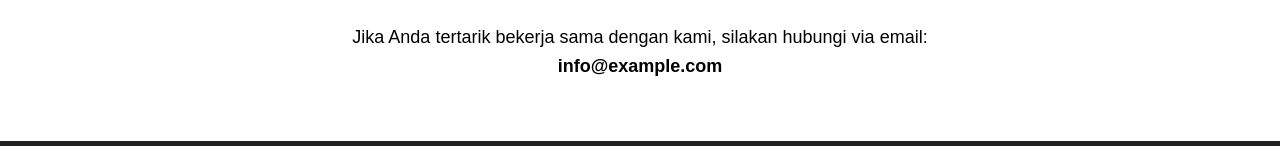
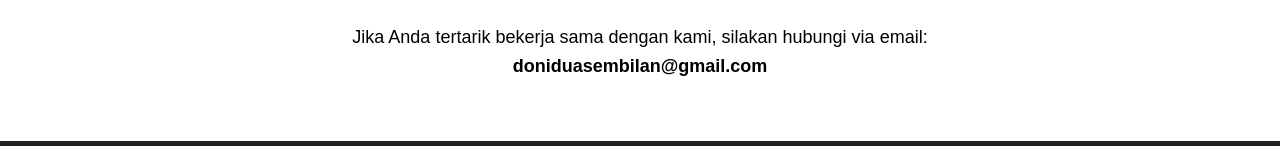
Before and after one commit to DoniAndrean/sistem_sekolah, a plain HTML site: page index.html in a window 1280 px wide. Shown: the part 1066-1212 px from the top of the page. Drawn offline with Linux system fonts and the light colour scheme.

Commit message:
Mengubah data email

```diff
--- a/index.html
+++ b/index.html
@@ -103,7 +103,7 @@
 
   <section id="kontak">
     <h2>Hubungi Kami</h2>
-    <p>Jika Anda tertarik bekerja sama dengan kami, silakan hubungi via email: <strong>info@example.com</strong></p>
+    <p>Jika Anda tertarik bekerja sama dengan kami, silakan hubungi via email: <strong>doniduasembilan@gmail.com</strong></p>
   </section>
 
   <footer>
```
